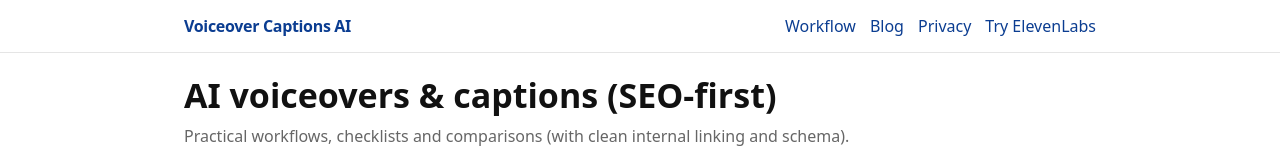
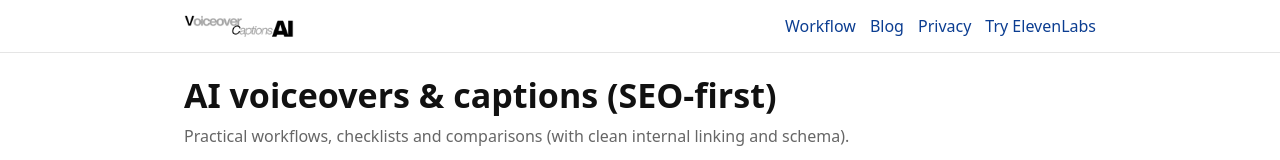
Before and after one commit to Tito2912/voiceover-captions-ai.com, a Next.js app: page / in a window 1280 px wide. Shown: the top 160 px of the page. Built offline with nearby package versions, Linux system fonts and the light colour scheme.

Commit message:
brand: use Voiceover Captions AI logo

```diff
--- a/app/globals.css
+++ b/app/globals.css
@@ -7,7 +7,8 @@ a:hover{text-decoration:underline}
 .stack>*+*{margin-top:18px}
 .header{border-bottom:1px solid var(--border);background:#fff;position:sticky;top:0;z-index:10}
 .header-inner{max-width:960px;margin:0 auto;padding:14px 24px;display:flex;align-items:center;justify-content:space-between;gap:14px}
-.brand{font-weight:800;letter-spacing:-0.02em}
+.brand{display:flex;align-items:center;line-height:0}
+.brand img{height:22px;width:auto}
 .nav{display:flex;gap:14px;flex-wrap:wrap}
 .footer{border-top:1px solid var(--border);margin-top:32px}
 .footer-inner{max-width:960px;margin:0 auto;padding:18px 24px;color:var(--muted);font-size:14px}
--- a/components/SiteHeader.tsx
+++ b/components/SiteHeader.tsx
@@ -1,4 +1,5 @@
 import Link from 'next/link';
+import Image from 'next/image';
 
 const AFFILIATE_URL = 'https://try.elevenlabs.io/q4qifzaxhkwg';
 
@@ -6,7 +7,15 @@ export function SiteHeader() {
   return (
     <header className="header">
       <div className="header-inner">
-        <Link className="brand" href="/">Voiceover Captions AI</Link>
+        <Link className="brand" href="/" aria-label="Voiceover Captions AI">
+          <Image
+            src="/images/voiceover-captions-ai-logo.png"
+            alt="Voiceover Captions AI"
+            width={180}
+            height={36}
+            priority
+          />
+        </Link>
         <nav className="nav" aria-label="Primary">
           <Link href="/ai-voiceover-captions-workflow">Workflow</Link>
           <Link href="/blog">Blog</Link>
```
